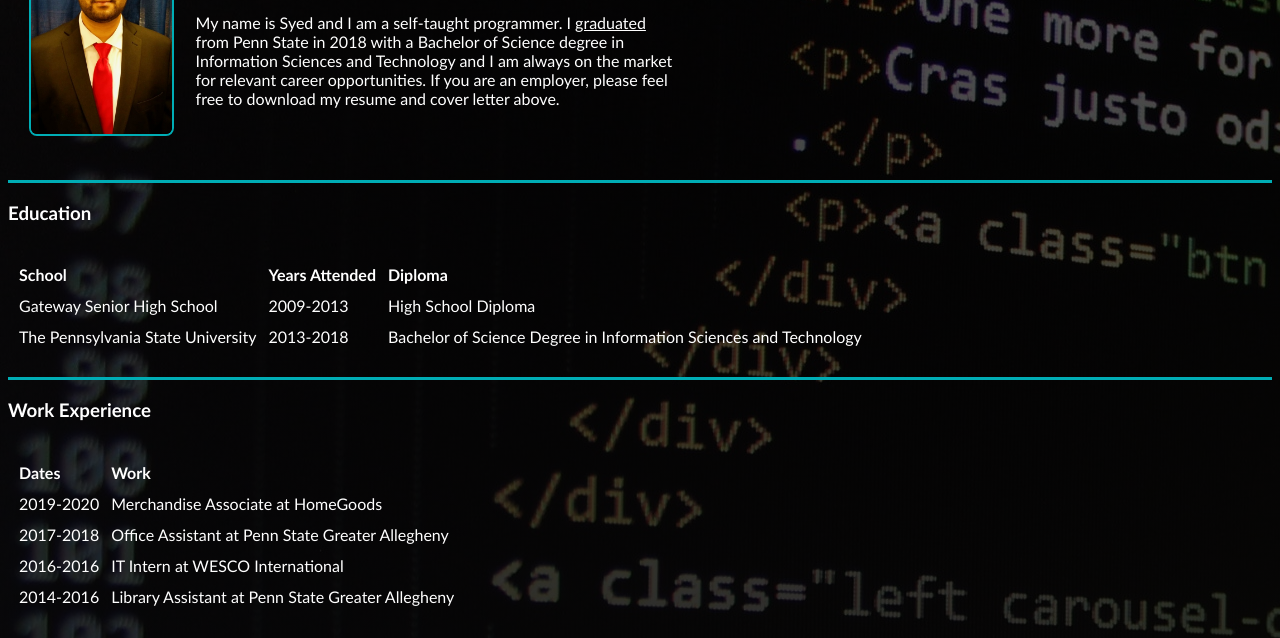
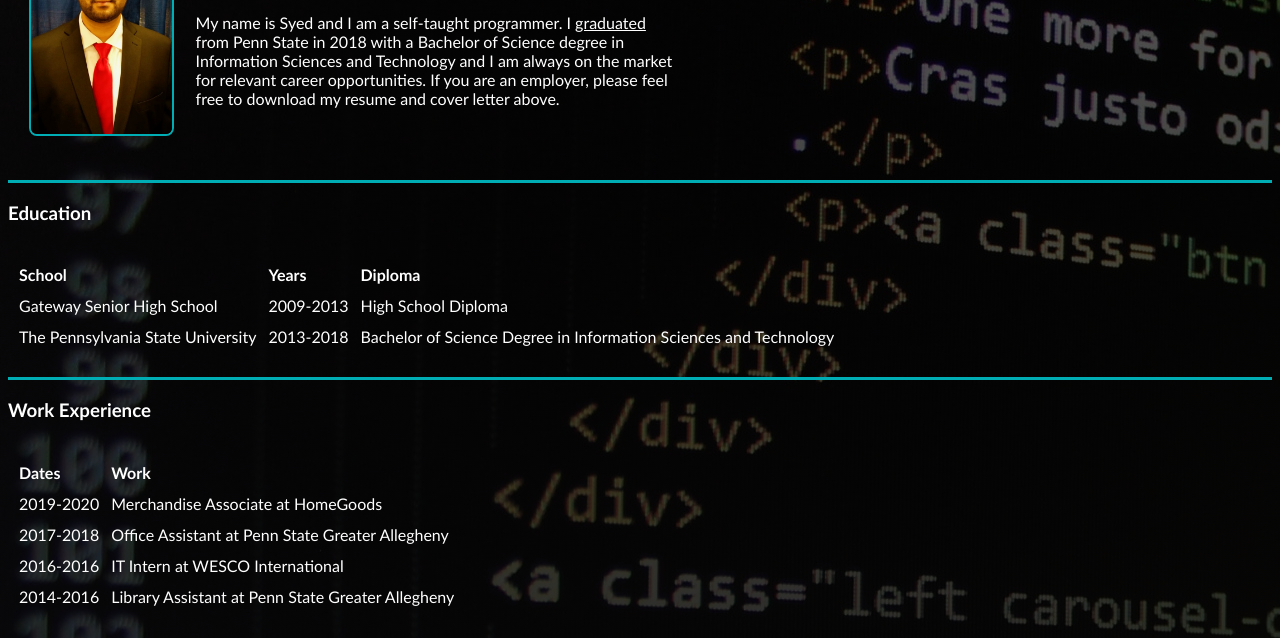
Before and after one commit to kapimoth/cv, a plain HTML site: page index.html in a window 1280 px wide. Shown: the part 167-805 px from the top of the page. Drawn offline with Linux system fonts and the light colour scheme.

Commit message:
Update index.html

```diff
--- a/index.html
+++ b/index.html
@@ -141,12 +141,13 @@
   <hr>
 
   <h3>Education</h3>
-  <table id="Education" cellspacing="10">
+  <table id="Education" cellspacing="10px">
     <tr>
       <th>School</th>
-      <th>Years Attended</th>
+      <th>Years</th>
       <th>Diploma</th>
     </tr>
+
     <tr>
       <td>Gateway Senior High School</td>
       <td>2009-2013</td>
```
